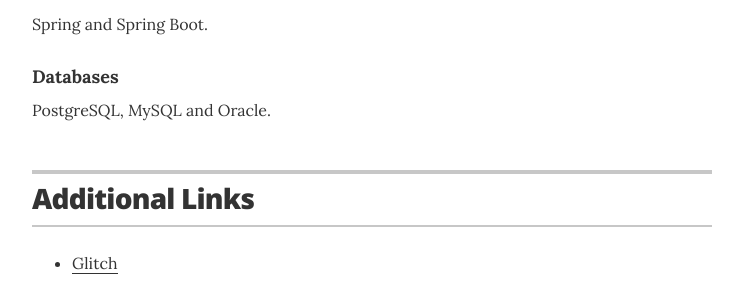
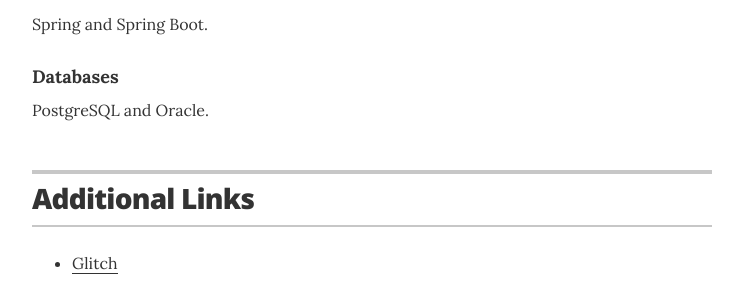
Before and after one commit to pedrobezerradev/pedrobezerradev.github.io, a Jekyll site: the page built from index.html, in a window 1280 px wide. Shown: the part 1533-1827 px from the top of the page, without its empty margins (268-1011 px from the left). Built offline with Jekyll 4.4.1, drawn with Linux system fonts in a browser that asks for light colours.

Commit message:
correção nos skills

```diff
--- a/_data/skills.yml
+++ b/_data/skills.yml
@@ -9,4 +9,4 @@
 
 # Databases
 - skill: Databases
-  description: PostgreSQL, MySQL and Oracle.
+  description: PostgreSQL and Oracle.
```
